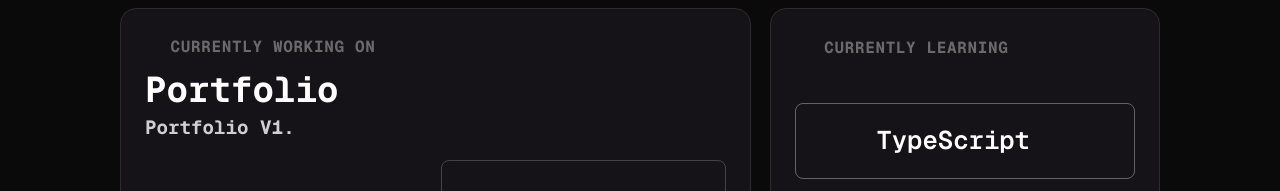
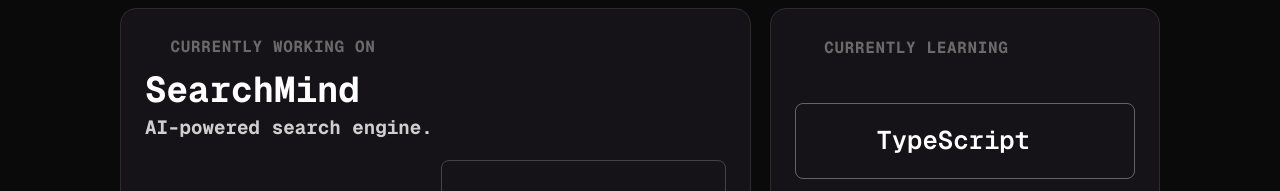
Before and after one commit to tejaswasnik/Portfolio, a React (Vite) app: page / in a window 1280 px wide. Shown: the part 814-1005 px from the top of the page. Built offline with nearby package versions, Linux system fonts and the light colour scheme; no server answers; some icons are missing; a web font is replaced by a local one.

Commit message:
Updated currently working on.

```diff
--- a/src/components/Bento/LearningCard.scss
+++ b/src/components/Bento/LearningCard.scss
@@ -43,6 +43,9 @@
   &__tech-name {
     font-family: "Geist Mono", monospace;
     font-weight: 600;
+    display: flex;
+    align-items: center;
+    justify-content: center;
     font-size: clamp(20px, 2.5vw, 32px);
     color: #ffffff;
     line-height: 1;
--- a/src/components/Bento/WorkingOnCard.jsx
+++ b/src/components/Bento/WorkingOnCard.jsx
@@ -9,11 +9,11 @@
         <span className="working-on-card__label">CURRENTLY WORKING ON</span>
       </div>
 
-      <h3 className="working-on-card__title">Portfolio</h3>
-      <p className="working-on-card__desc">Portfolio V1.</p>
+      <h3 className="working-on-card__title">SearchMind</h3>
+      <p className="working-on-card__desc">AI-powered search engine.</p>
 
       <a
-        href="https://github.com/tejaswasnik/Portfolio"
+        href="https://github.com/tejaswasnik/SearchMind"
         target="_blank"
         rel="noopener noreferrer"
         className="working-on-card__repo-btn"
```
